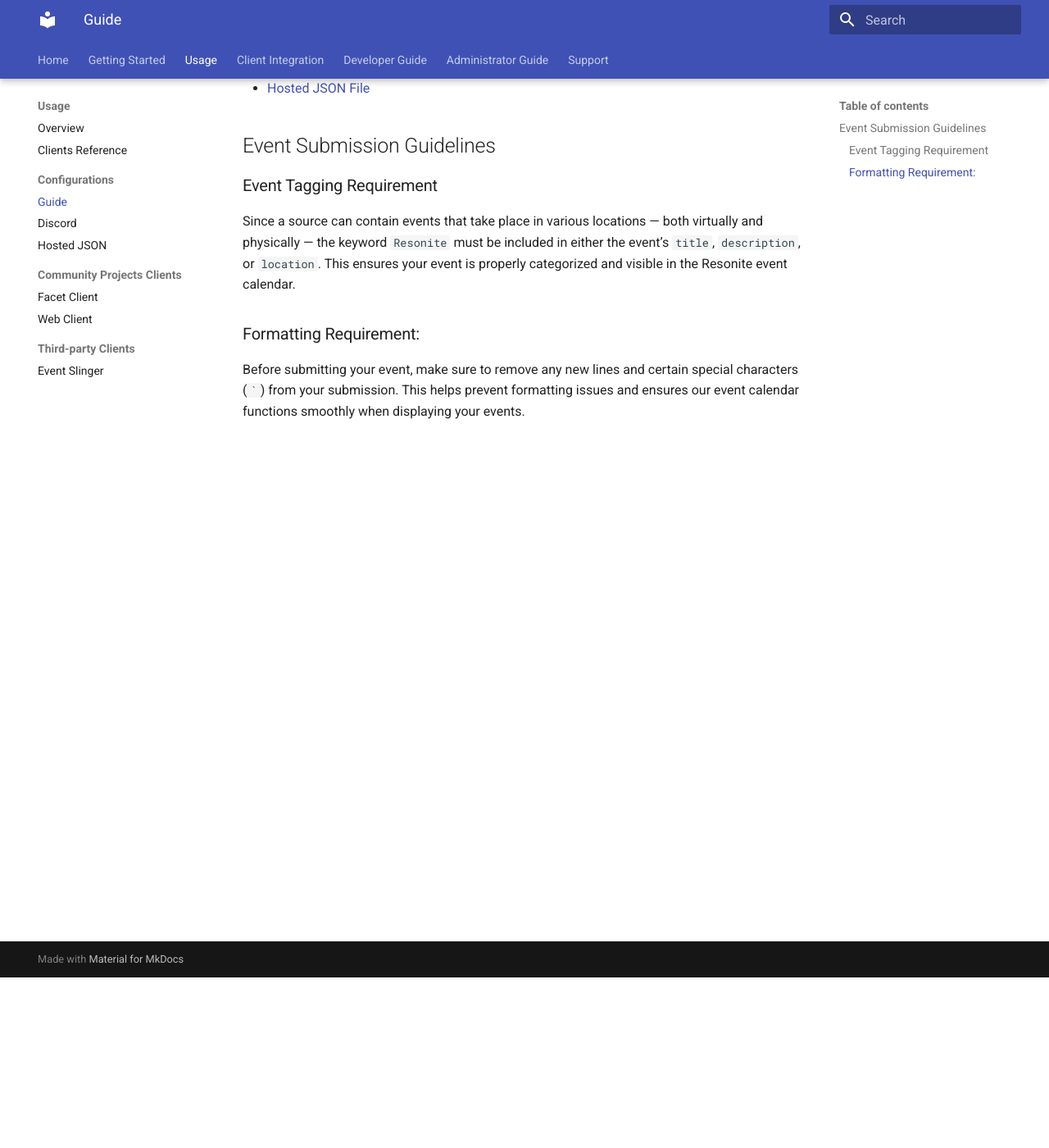
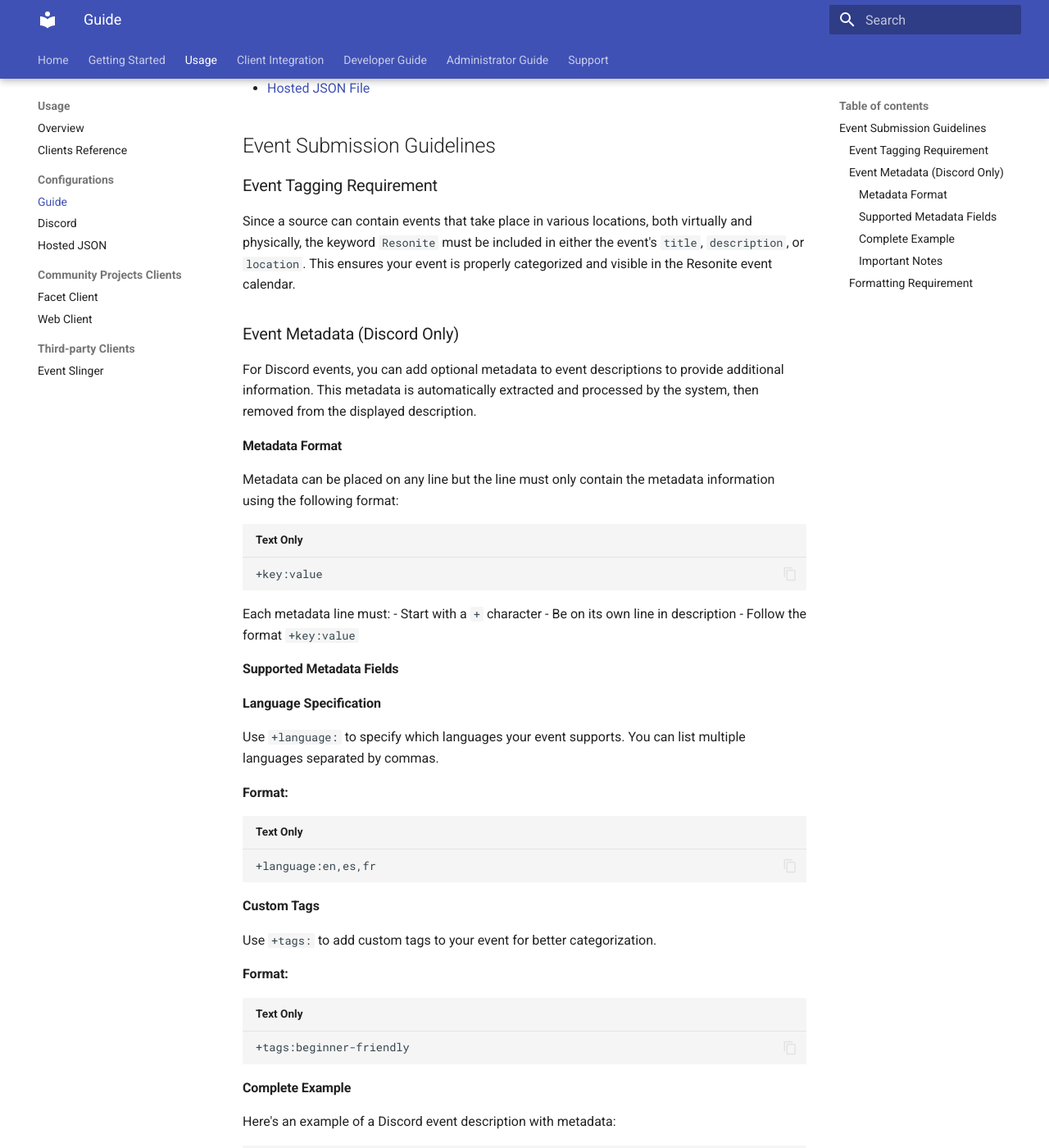
Before and after one commit to Resonite-Community-Projects/community_events.resonite, an MkDocs documentation site: the page built from docs/docs/Usage/Configurations/guide.md, in a window 1280 px wide and 1400 px high, scrolled down 208 px. Shown: the whole window at 82% size. Built offline with MkDocs 1.6.1 and Material for MkDocs 9.7.7, drawn with Linux system fonts in a browser that asks for light colours; some of the changed text lies outside the part shown.

Commit message:
Add ability to parse language and tags from discord event description

````diff
--- a/docs/docs/Usage/Configurations/guide.md
+++ b/docs/docs/Usage/Configurations/guide.md
@@ -9,9 +9,71 @@
 
 ### Event Tagging Requirement
 
-Since a source can contain events that take place in various locations — both virtually and physically — the keyword `Resonite` must be included in either the event’s `title`, `description`, or `location`. This ensures your event is properly categorized and visible in the Resonite event calendar.
+Since a source can contain events that take place in various locations, both virtually and physically, the keyword `Resonite` must be included in either the event's `title`, `description`, or `location`. This ensures your event is properly categorized and visible in the Resonite event calendar.
 
+### Event Metadata (Discord Only)
 
-### Formatting Requirement:
+For Discord events, you can add optional metadata to event descriptions to provide additional information. This metadata is automatically extracted and processed by the system, then removed from the displayed description.
+
+#### Metadata Format
+
+Metadata can be placed on any line but the line must only contain the metadata information using the following format:
+
+```
++key:value
+```
+
+Each metadata line must:
+- Start with a `+` character
+- Be on its own line in description
+- Follow the format `+key:value`
+
+#### Supported Metadata Fields
+
+**Language Specification**
+
+Use `+language:` to specify which languages your event supports. You can list multiple languages separated by commas.
+
+**Format:**
+```
++language:en,es,fr
+```
+
+**Custom Tags**
+
+Use `+tags:` to add custom tags to your event for better categorization.
+
+**Format:**
+```
++tags:beginner-friendly
+```
+
+#### Complete Example
+
+Here's an example of a Discord event description with metadata:
+
+```
+Join us for a fun building session! We'll be creating cool things together.
+All skill levels welcome!
++language:en,es
++tags:beginner-friendly
+```
+
+After processing, users will see:
+```
+Join us for a fun building session! We'll be creating cool things together.
+All skill levels welcome!
+```
+
+And the event will be tagged with: `lang:en`, `lang:es`, and `beginner-friendly`.
+
+#### Important Notes
+
+- Metadata lines are automatically removed from the displayed description
+- Metadata can be on any line but the complete line is treated as metadata information
+- Invalid metadata lines are ignored
+- Metadata processing is case-sensitive for keys (`+language:` not `+Language:`)
+
+### Formatting Requirement
 
 Before submitting your event, make sure to remove any new lines and certain special characters (`` ` ``) from your submission. This helps prevent formatting issues and ensures our event calendar functions smoothly when displaying your events.
````
Also changed, not shown: 1 other file.
